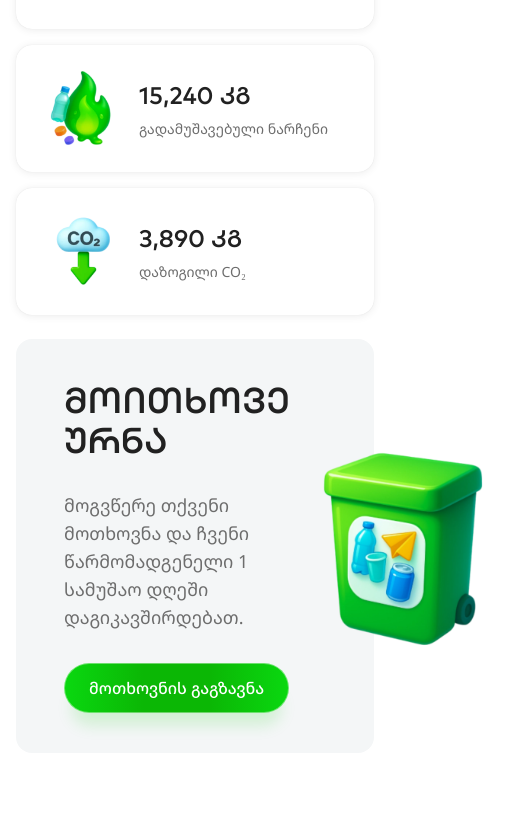
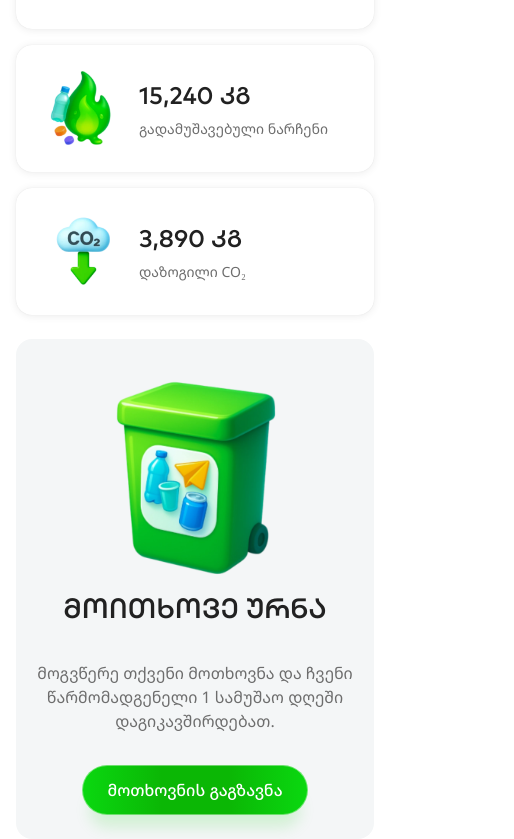
Before and after one commit to Kencho5/Tene-Front, an Angular app: page /bins in a window 390 px wide. Shown: the part 4799-5638 px from the top of the page, 514 px wide, since content can reach past the window. Before the commit the page ends 5552 px from the top, so only its background shows below. Built offline with nearby package versions, Linux system fonts and the light colour scheme.

Commit message:
update: bins banner responsiveness

```diff
--- a/src/app/pages/bins/bins.component.html
+++ b/src/app/pages/bins/bins.component.html
@@ -456,11 +456,11 @@
     </div>
 
     <div
-      class="flex w-full items-center justify-between rounded-2xl bg-[#F4F6F7] px-12 py-10"
+      class="flex w-full flex-col-reverse items-center justify-between rounded-2xl bg-[#F4F6F7] px-4 py-6 sm:flex-row sm:px-12 sm:py-10"
     >
-      <div class="space-y-8 text-left">
-        <h2 class="text-4xl">მოითხოვე ურნა</h2>
-        <p class="max-w-[628px] text-lg text-platinum-50">
+      <div class="space-y-8 text-center sm:text-left">
+        <h2 class="text-[28px] sm:text-4xl">მოითხოვე ურნა</h2>
+        <p class="max-w-[628px] text-platinum-50 sm:text-lg">
           მოგვწერე თქვენი მოთხოვნა და ჩვენი წარმომადგენელი 1 სამუშაო დღეში
           დაგიკავშირდებათ.
         </p>
```
